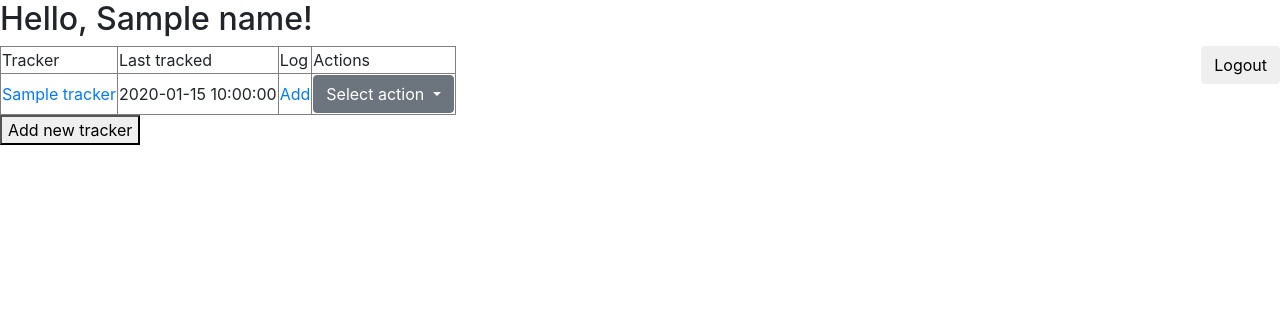
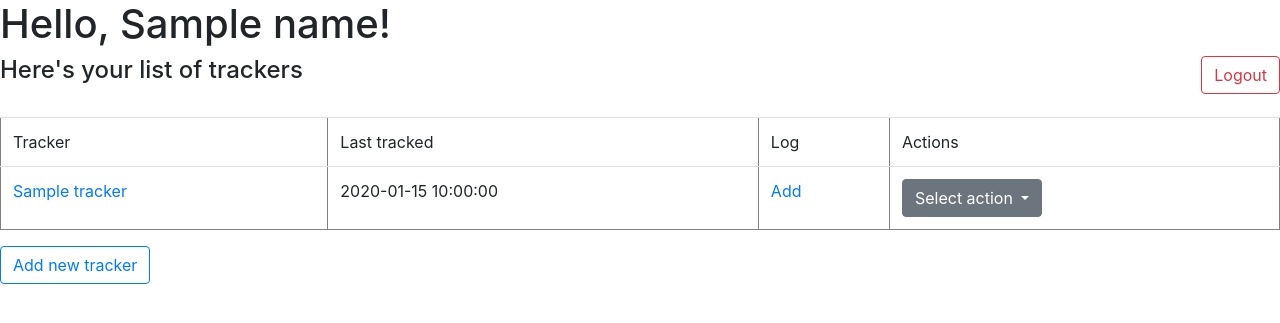
Before and after one commit to apple462/Final-Project, a Flask app: template templates/index.html in a window 1280 px wide. Shown: the top 323 px of the page. Run offline with Flask 2, Linux system fonts and the light colour scheme; the template is opened without the code that fills it: most values are stand-ins (such as "Sample title", 1, 10 or a date in 2020); some libraries are stand-ins or nearby versions.

Commit message:
Bootstrap changes

```diff
--- a/app.py
+++ b/app.py
@@ -40,7 +40,7 @@ from application.trackers.view.log_view import *
 # API
 api.add_resource(TrackerAPI, "/api/tracker", "/api/tracker/<int:tracker_id>")
 api.add_resource(LogAPI, "/api/tracker/<int:tracker_id>/log", "/api/tracker/<int:tracker_id>/log/<int:log_id>")
-api.add_resource(LogPeriodAPI, "/api/tracker/<int:tracker_id>/logs/<int:period>")
+api.add_resource(LogPeriodAPI, "/api/tracker/<int:tracker_id>/logs/<string:period>")
 
 
 if __name__ == "__main__":
--- a/application/trackers/view/log_view.py
+++ b/application/trackers/view/log_view.py
@@ -35,7 +35,7 @@ class LogAPI(Resource):
             return logs
 
     @marshal_with(Log_output)
-    def push(self, tracker_id):
+    def post(self, tracker_id):
         tracker = Tracker.query.filter_by(id=tracker_id).first()
         if tracker == None:
             return {"error": "Tracker not found"}, 404
--- a/templates/index.html
+++ b/templates/index.html
@@ -2,7 +2,8 @@
 
 {% block content %}
 {% if trackers %}
-<table id="tracker-table" border="1px">
+<h4>Here's your list of trackers</h4><br>
+<table class="table" id="tracker-table" border="1px">
     <thead>
         <tr>
             <td>Tracker</td>
@@ -36,6 +37,6 @@
 <p>No trackers found.</p>
 {% endif %}
 
-<button onclick="location.href='/tracker-add'">Add new tracker</button>
+<button class="btn btn-outline-primary" onclick="location.href='/tracker-add'">Add new tracker</button>
 
 {% endblock %}
--- a/templates/login.html
+++ b/templates/login.html
@@ -47,7 +47,7 @@
 
 
         <div>
-            <button class="btn" type="submit">Login</button>
+            <button class="btn btn-outline-primary" type="submit">Login</button>
         </div>
     </form>
 </body>
--- a/templates/template.html
+++ b/templates/template.html
@@ -18,11 +18,11 @@
 </head>
 
 <body>
-    <h2>
+    <h1>
         Hello, {{ name }}!
-    </h2>
+    </h1>
     <div style="float: right;">
-        <button class="btn" onclick="location.href='/logout'">Logout</button>
+        <button class="btn btn-outline-danger" onclick="location.href='/logout'">Logout</button>
     </div>
     {% block content %} {% endblock %}
 </body>
--- a/templates/tracker-add.html
+++ b/templates/tracker-add.html
@@ -25,7 +25,7 @@
         <input type="text" id="settings" name="settings" />
     </div>
     <div>
-        <button type="submit">Add tracker</button>
+        <button class="btn btn-outline-success" type="submit">Add tracker</button>
     </div>
 </form>
 {% endblock %}
--- a/templates/tracker-detail.html
+++ b/templates/tracker-detail.html
@@ -15,7 +15,7 @@
 </div>
 <br>
 <h3>Logs</h3>
-<table border="1px">
+<table border="1px" class="table">
     <thead>
         <tr>
             <th>When</th>
--- a/templates/tracker-edit.html
+++ b/templates/tracker-edit.html
@@ -25,7 +25,7 @@
         <input type="text" id="settings" name="settings" value="{{settings}}" />
     </div>
     <div>
-        <button type="submit">Save changes</button>
+        <button class="btn btn-outline-success" type="submit">Save changes</button>
     </div>
 </form>
 {% endblock %}
--- a/templates/tracker-log-edit.html
+++ b/templates/tracker-log-edit.html
@@ -34,7 +34,7 @@
         <textarea form="tracker-log-edit" name="note" id="note" required>{{ log.note }}</textarea>
     </div>
     <div>
-        <button type="submit">Log it</button>
+        <button class="btn btn-outline-success" type="submit">Log it</button>
     </div>
 </form>
 {% endblock %}
--- a/templates/tracker-log.html
+++ b/templates/tracker-log.html
@@ -32,7 +32,7 @@
         <textarea form="tracker-log" name="note" id="note" required></textarea>
     </div>
     <div>
-        <button type="submit">Log it</button>
+        <button class="btn btn-outline-success" class="btn btn-1" type="submit">Log it</button>
     </div>
 </form>
 {% endblock %}
```
Also changed, not shown: quantifiedself.sqlite3, static/graph.png (added), 1 other file.
